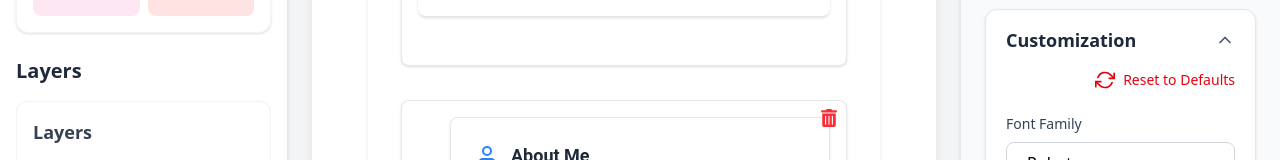
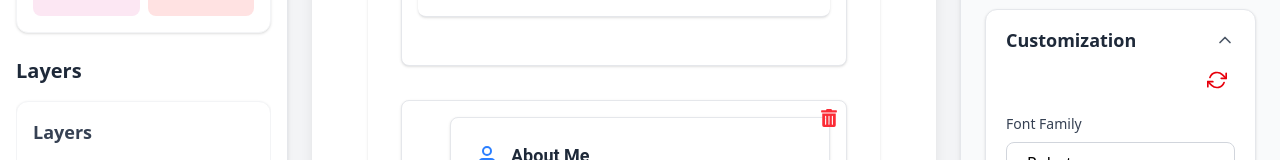
Before and after one commit to rajatsharmaji/resume-builder-surface, a React (Vite) app: page / in a window 1280 px wide. Shown: the part 401-561 px from the top of the page. Built offline with nearby package versions, Linux system fonts and the light colour scheme.

Commit message:
fix: reset to default text removed

```diff
--- a/src/components/right-panel/CustomizationPanel.jsx
+++ b/src/components/right-panel/CustomizationPanel.jsx
@@ -27,7 +27,6 @@ const CustomizationPanel = ({ customizations, updateCustomizations }) => {
           className="flex items-center text-sm font-medium text-red-600 hover:text-red-700 transition-colors focus:outline-none"
         >
           <FiRefreshCw className="mr-2 w-5 h-5" />
-          Reset to Defaults
         </button>
       </div>
 
```
